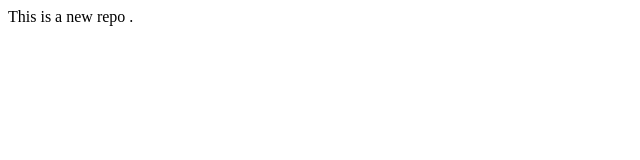
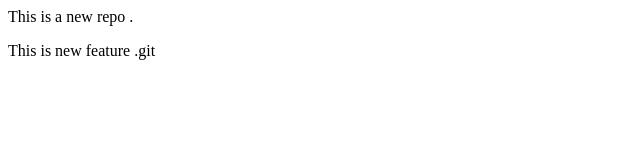
Before and after one commit to Abhishekmallick2004/local-rep, a plain HTML site: page index.html in a window 1280 px wide. Shown: the whole page, without its empty margins (0-640 px from the left). Drawn offline with Linux system fonts and the light colour scheme.

Commit message:
adding new feature

```diff
--- a/index.html
+++ b/index.html
@@ -1 +1,2 @@
 <p> This is a new repo .</p>
+<p> This is new feature .git </p>
```
